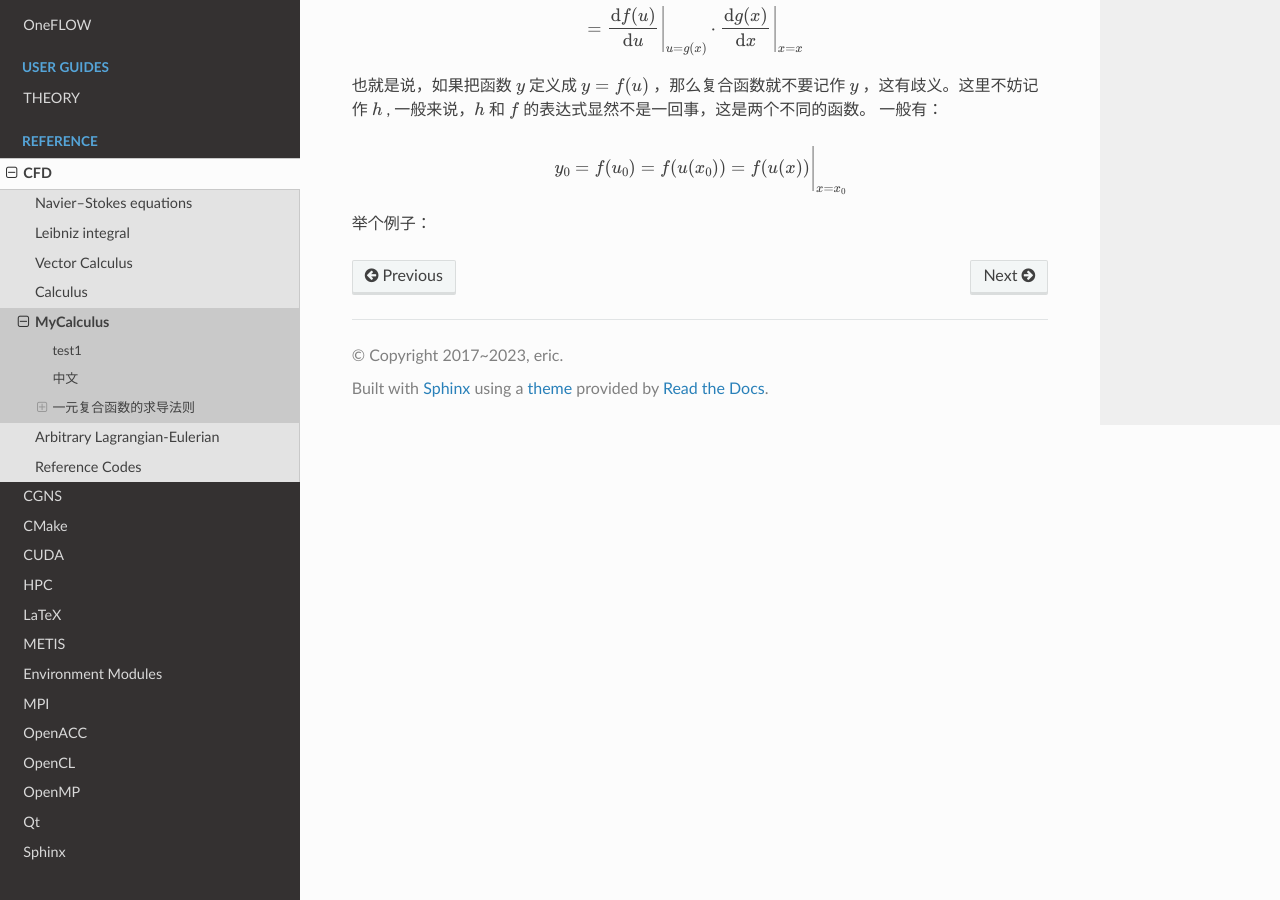
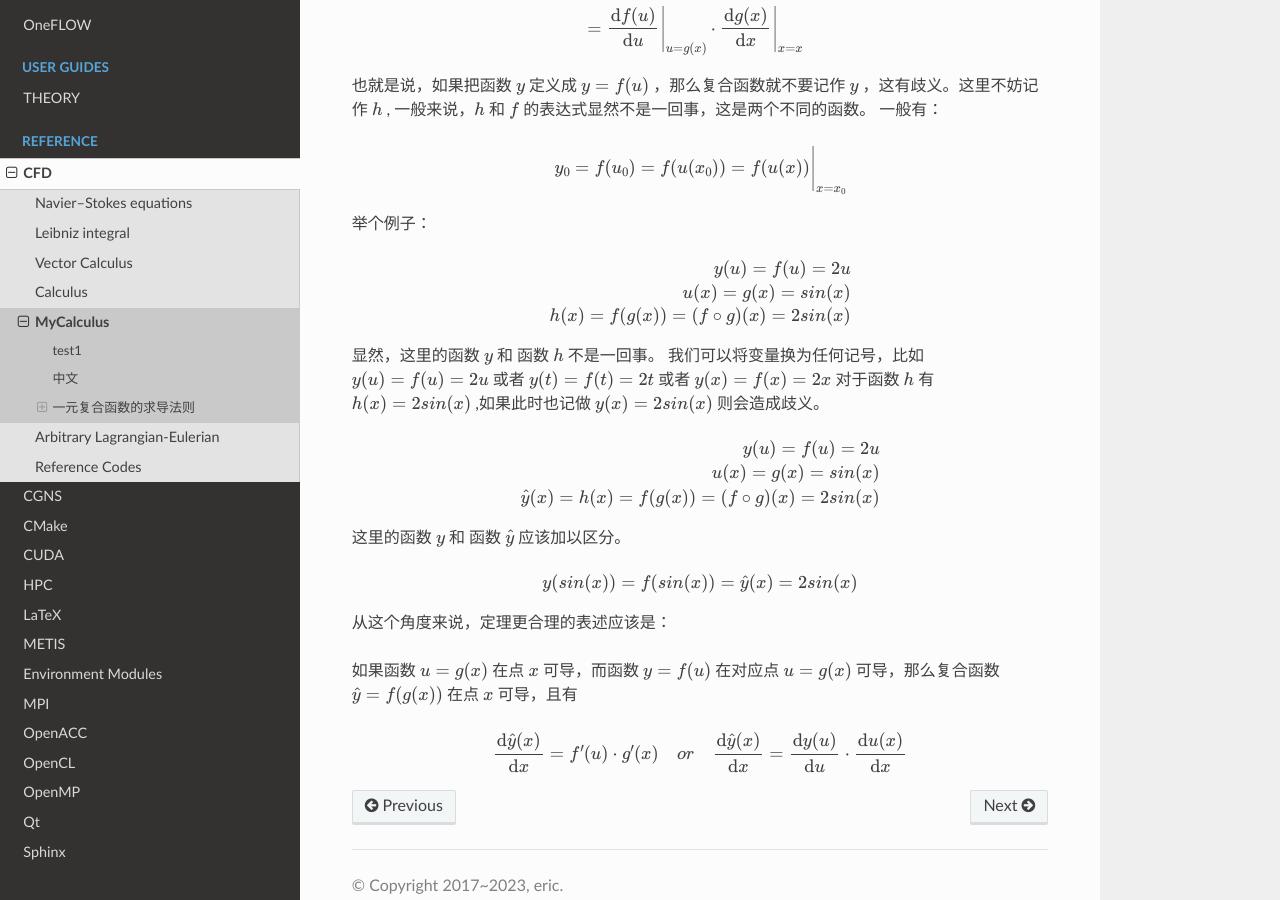
Before and after one commit to eric2003/test-doc, a Sphinx documentation site: the page built from docs/source/cfd/mycalculus.rst, in a window 1280 px wide and 900 px high, scrolled down 816 px. Built offline with Sphinx 7.4.7 and the Read the Docs theme 2.0.0, drawn with Linux system fonts in a browser that asks for light colours.

Commit message:
Update mycalculus.rst

```diff
--- a/docs/source/cfd/mycalculus.rst
+++ b/docs/source/cfd/mycalculus.rst
@@ -46,3 +46,35 @@ test1
   \end{align}
 
 举个例子：
+
+.. math::
+  \begin{align}
+    y(u)=f(u)=2u\\
+    u(x)=g(x)=sin(x)\\
+    h(x)=f(g(x))=(f \circ g)(x)=2sin(x)
+  \end{align}
+
+显然，这里的函数 :math:`y` 和 函数 :math:`h` 不是一回事。
+我们可以将变量换为任何记号，比如 :math:`y(u)=f(u)=2u` 或者 :math:`y(t)=f(t)=2t` 或者 :math:`y(x)=f(x)=2x`
+对于函数 :math:`h` 有 :math:`h(x)=2sin(x)` ,如果此时也记做 :math:`y(x)=2sin(x)` 则会造成歧义。
+
+.. math::
+  \begin{align}
+    y(u)=f(u)=2u\\
+    u(x)=g(x)=sin(x)\\
+   \hat{y}(x)=h(x)=f(g(x))=(f \circ g)(x)=2sin(x)
+  \end{align}
+
+这里的函数 :math:`y` 和 函数 :math:`\hat{y}` 应该加以区分。
+
+.. math::
+  y(sin(x))=f(sin(x))=\hat{y}(x)=2sin(x)
+
+从这个角度来说，定理更合理的表述应该是：
+
+如果函数 :math:`u=g(x)` 在点 :math:`x` 可导，而函数 :math:`y=f(u)` 在对应点
+:math:`u=g(x)` 可导，那么复合函数 :math:`\hat{y}=f(g(x))` 在点 :math:`x` 可导，且有
+
+.. math::
+  \frac{\mathrm{d} \hat{y}(x)}{\mathrm{d} x}={f}'(u) \cdot {g}'(x) \quad  or \quad
+  \frac{\mathrm{d} \hat{y}(x)}{\mathrm{d} x}=\frac{\mathrm{d} y(u)}{\mathrm{d} u}\cdot \frac{\mathrm{d} u(x)}{\mathrm{d} x}
```
